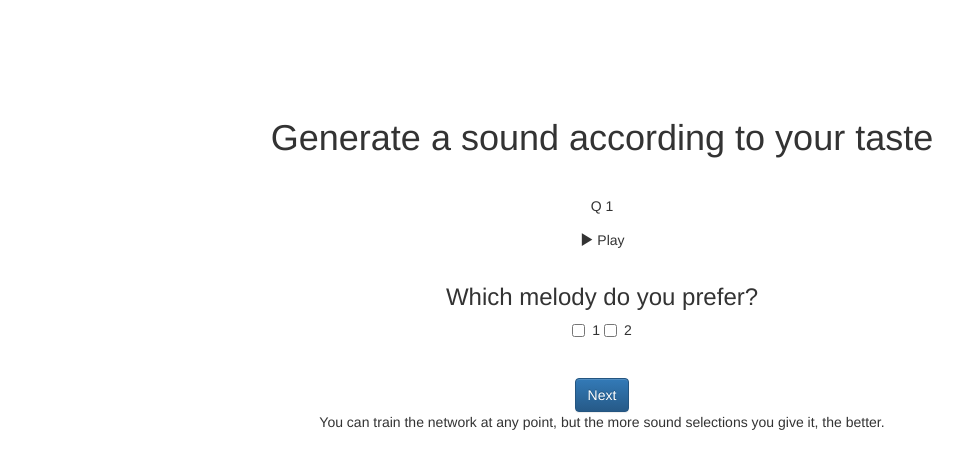
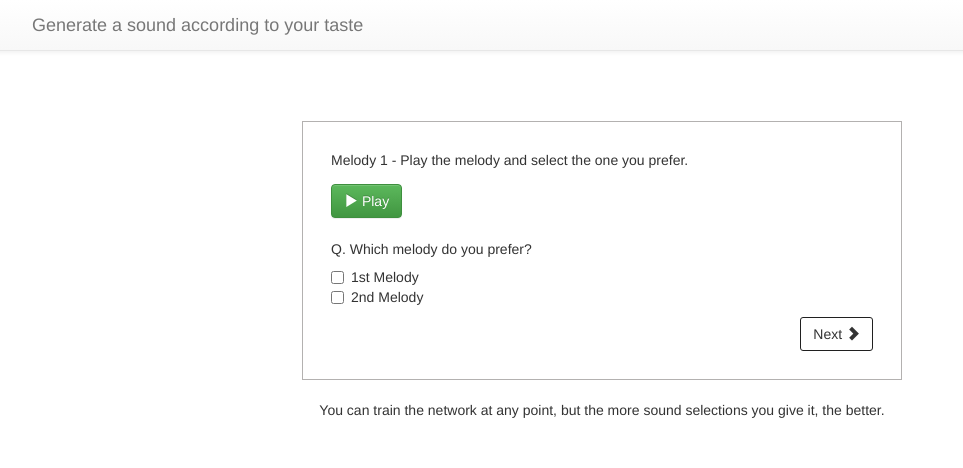
Before and after one commit to mason-lee/GenerativeAudioVisualCompositionByAI, a plain HTML site: page index.html in a window 1280 px wide. Shown: the whole page, without its empty margins (38-1001 px from the left). Drawn offline with Linux system fonts and the light colour scheme.

Commit message:
Improved UI a bit

```diff
--- a/css/style.css
+++ b/css/style.css
@@ -9,13 +9,13 @@
 	padding-bottom: 5em;
 }
 
-.intro-box {
-	text-align: center;
-	padding-top: 7em;
-}
-
 .training-box {
+	width: 600px;
+	margin: 0 auto;
 	padding: 2em;
+	border: 1px solid #b3b1b0;
+	margin-top: 50px;
+	margin-bottom: 20px;
 }
 
 .visual {
@@ -26,27 +26,36 @@
 }
 
 .test-box {
-	text-align: center;
 	padding: 2em 0;
 }
 
 .button-wrapper {
-	text-align: center;
 	padding: 1em 0;
 }
 
-.next {
-	text-align: center;
+.next-button{
+	-moz-border-radius: 3px;
+	-webkit-border-radius: 3px;
+	border-radius: 3px;
+	border: 1px solid #202020;
+	-webkit-transition: all 0.3s;
+	-moz-transition: all 0.3s;
+	transition: all 0.3s;
+}
+
+.next-button:hover {
+	color: #202020;
+	background-color: rgba(0, 0, 0, 0.4);
+}
+
+.select-message {
+	padding: 10px 15px;
+	-webkit-border-radius: 3px;
+	-moz-border-radius: 3px;
+	-o-border-radius: 3px;
+	border-radius: 3px;
 }
 
 .bottom-section {
 	text-align: center;
 }
-
-.choose {
-	text-align: center;
-}
-
-.question-number {
-	text-align: center;
-}
--- a/index.html
+++ b/index.html
@@ -10,35 +10,52 @@
 	</head>
 	<body>
 		<div class="wrapper">
+			<nav class="navbar navbar-default navbar-static-top">
+				<div class="container">
+					<div class="navbar-header">
+						<a href="/" class="navbar-brand">
+							Generate a sound according to your taste
+						</a>
+					</div>
+					<div id="navbar" class="navbar-collapse collapse">
+						<ul class="nav navbar-nav">
+							<li>
+								<!-- <a><span class="title">Generate a sound according to your taste</span></a> -->
+							</li>
+						</ul>
+					</div>
+				</div>
+			</nav>
 			<div class="container">
-				<div class="intro-box">
-					<h1>Generate a sound according to your taste</h1>
-				</div>
 				<div class="training-box clearfix">
 					<div class="question-number">
-						<span>Q</span>
+						Melody
 						<span class="q-number">1</span>
+						<span>
+							- Play the melody and select the one you prefer.
+						</span>
 					</div>
 					<div class="button-wrapper">
-						<span class="glyphicon glyphicon-play play-icon"></span>
-						<span class="glyphicon-class play-icon">Play</span>
+						<span class="icon-wrapper btn btn-success">
+							<span class="glyphicon glyphicon-play play-icon"></span>
+							<span class="glyphicon-class play-icon">Play</span>
+						</span>
 					</div>
 					<div class="choose">
-						<h3>Which melody do you prefer?</h3>
+						<h5>Q. Which melody do you prefer?</h5>
 						<div class="checkbox">
 							<label>
-								<input type="checkbox" name="1">1
-							</label>
+								<input type="checkbox" name="1">1st Melody
+							</label><br>
 							<label>
-								<input type="checkbox" name="2">2
+								<input type="checkbox" name="2">2nd Melody
 							</label>
 						</div>
 					</div>
-				</div>
-				<div class="next">
-					<a class="btn btn-primary next-button">
+					<span class="next-button pull-right btn">
 						Next
-					</a>
+						<i class="glyphicon glyphicon-chevron-right"></i>
+					</span>
 				</div>
 				<!-- <div class="test-box">
 					<a href="" class="waves-effect waves-light btn">Train neural network</a>
--- a/js/application.js
+++ b/js/application.js
@@ -40,6 +40,12 @@ $(function() {
 			qNum++;
 			$(".q-number").empty();
 			$(".q-number").append(qNum);
+			$(".choose input[type='checkbox']").removeAttr("checked");
+		}
+		else {
+			var errorMsg = $("<span class='bg-danger select-message'>Please select at least one melody.</span>");
+			errorMsg.appendTo(".training-box").hide().fadeIn(500);
+			$(".select-message").delay(2000).fadeOut(500);
 		}
 	});
 
```
